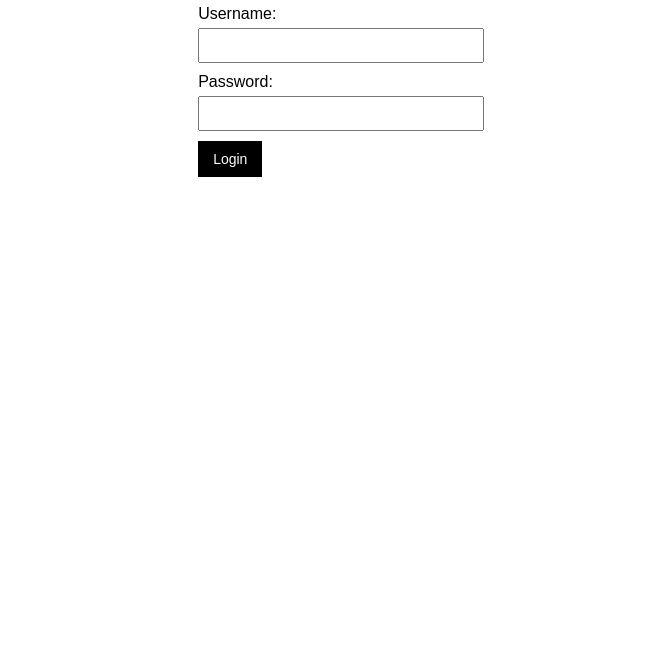
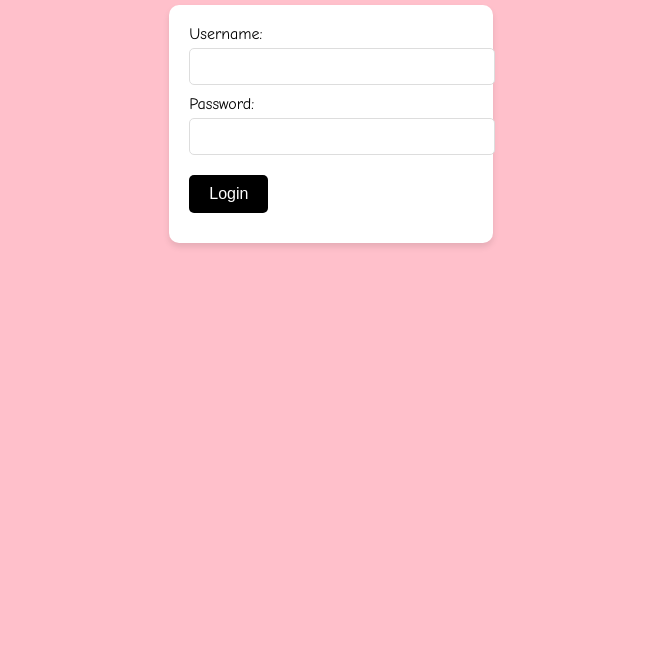
Before and after one commit to shauryyax/dumbass, a plain HTML site: page index.html in a window 1280 px wide. Shown: the part 153-800 px from the top of the page, without its empty margins (309-971 px from the left). Drawn offline with Linux system fonts and the light colour scheme.

Commit message:
Update index.html
new login try 2

```diff
--- a/index.html
+++ b/index.html
@@ -6,37 +6,49 @@
     <title>Login</title>
     <style>
         body {
-            font-family: Arial, sans-serif;
+            background-color: #FFC0CB; /* Match birthday page background */
+            font-family: 'Comic Sans MS', cursive, sans-serif; /* Match font */
+            color: black;
             text-align: center;
             margin-top: 100px;
         }
         form {
             display: inline-block;
             text-align: left;
+            background-color: white;
+            padding: 20px;
+            border-radius: 10px;
+            box-shadow: 0 4px 6px rgba(0, 0, 0, 0.1);
         }
         label {
             display: block;
             margin-bottom: 5px;
+            font-size: 16px;
         }
         input {
             margin-bottom: 10px;
-            padding: 8px;
+            padding: 10px;
             width: 100%;
+            border: 1px solid #ddd;
+            border-radius: 5px;
         }
         button {
-            padding: 10px 15px;
             background-color: black;
             color: white;
             border: none;
+            padding: 10px 20px;
+            border-radius: 5px;
             cursor: pointer;
-            font-size: 14px;
+            font-size: 16px;
+            margin: 10px 0;
         }
         button:hover {
             background-color: #333;
         }
         #errorMessage {
             color: red;
-            display: none;
+            margin-top: 10px;
+            font-size: 14px;
         }
     </style>
 </head>
@@ -49,7 +61,7 @@
         <input type="password" id="password" required>
         <button type="submit">Login</button>
     </form>
-    <p id="errorMessage">Invalid username or password. Please try again.</p>
+    <p id="errorMessage" style="display: none;">Invalid username or password. Please try again.</p>
 
     <script>
         // Valid credentials
@@ -69,10 +81,8 @@
             const enteredPassword = document.getElementById("password").value;
 
             // Check if the entered credentials are valid
-            const isValid = validCredentials.some(
-                (cred) =>
-                    cred.username === enteredUsername &&
-                    cred.password === enteredPassword
+            const isValid = validCredentials.some((cred) =>
+                cred.username === enteredUsername && cred.password === enteredPassword
             );
 
             if (isValid) {
```
